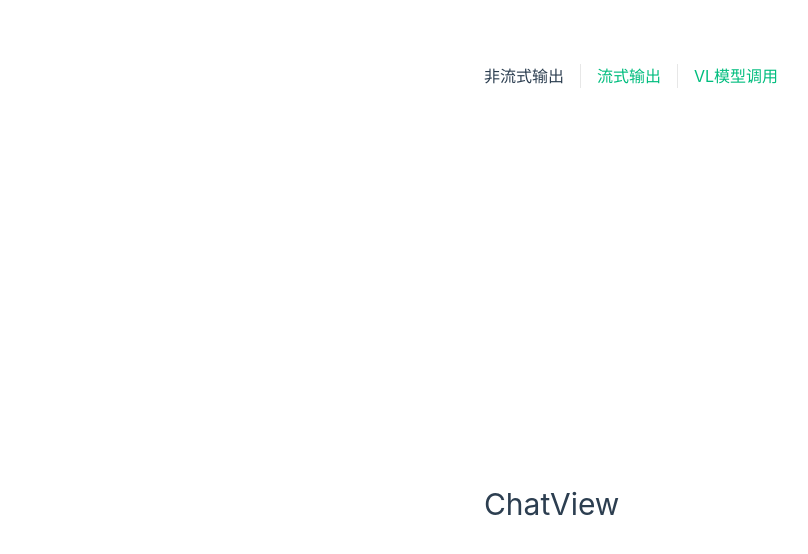
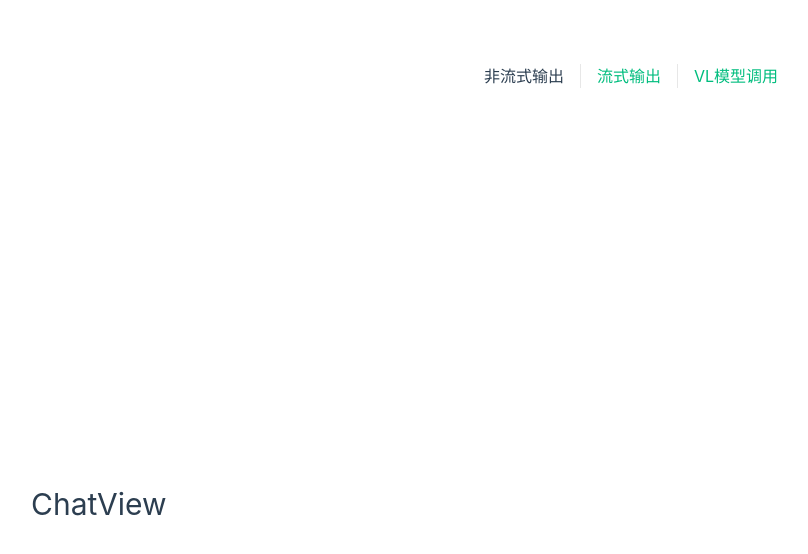
Before and after one commit to cxy-duang/duang-ai, a Vue app in the folder duang-ai-ui/: page /ai/chat in a window 1280 px wide. Shown: the top 554 px of the page, without its empty margins (1-809 px from the left). Built offline with nearby package versions, Linux system fonts and the light colour scheme.

Commit message:
宽度固定1280px

```diff
--- a/duang-ai-ui/src/assets/main.css
+++ b/duang-ai-ui/src/assets/main.css
@@ -1,7 +1,7 @@
 @import './base.css';
 
 #app {
-  max-width: 1280px;
+  width: 1280px;
   margin: 0 auto;
   padding: 2rem;
   font-weight: normal;
```
